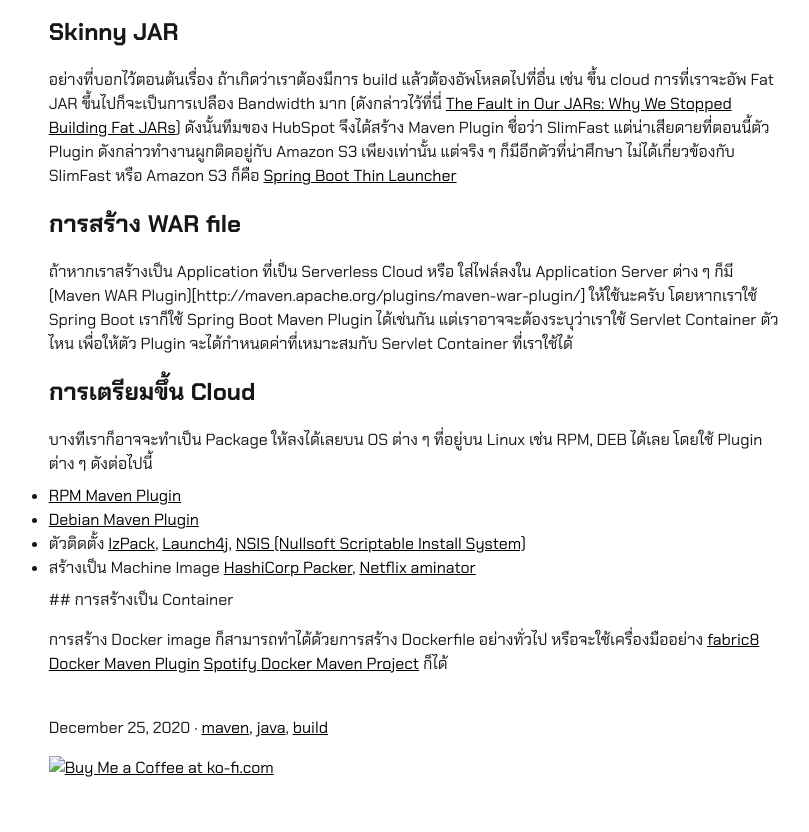
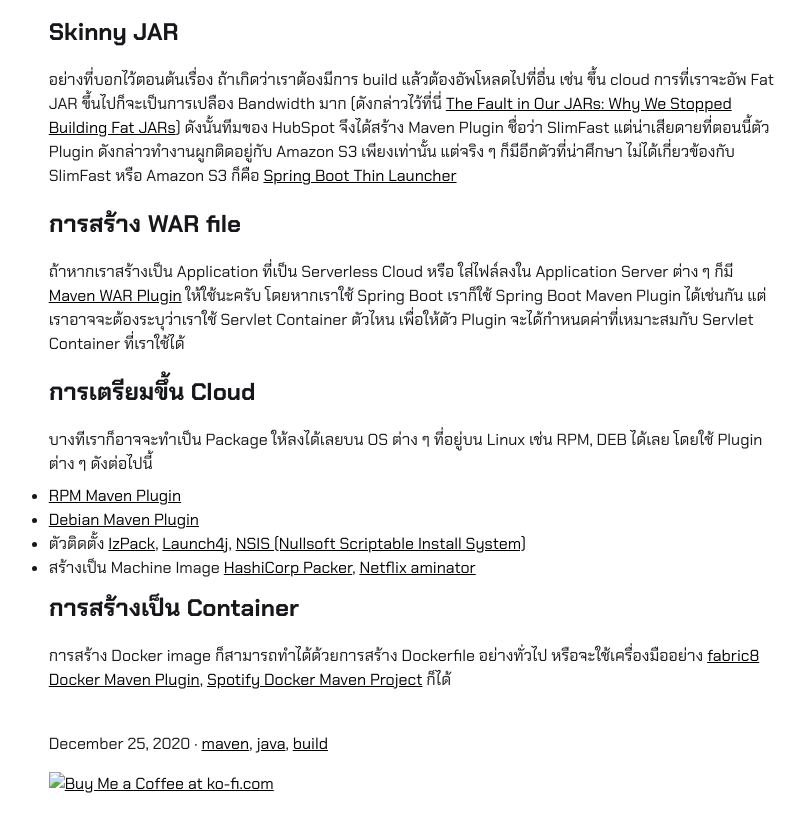
Before and after one commit to zekzit/zekzit.github.io, a Jekyll site: the page built from _posts/2020-12-25-ways-to-build-in-maven.md, in a window 1280 px wide and 900 px high, scrolled down 2785 px. Shown: the top 832 px of the window, without its empty margins (304-1113 px from the left). Built offline with Jekyll 4.4.1, drawn with Linux system fonts in a browser that asks for light colours; some web fonts are replaced.

Commit message:
Fix some errors

```diff
--- a/_posts/2020-12-25-ways-to-build-in-maven.md
+++ b/_posts/2020-12-25-ways-to-build-in-maven.md
@@ -118,7 +118,7 @@ Fat jar ก็คือ JAR ที่ประกอบไปด้วย librar
 
 ## การสร้าง WAR file
 
-ถ้าหากเราสร้างเป็น Application ที่เป็น Serverless Cloud หรือ ใส่ไฟล์ลงใน Application Server ต่าง ๆ ก็มี (Maven WAR Plugin)[http://maven.apache.org/plugins/maven-war-plugin/] ให้ใช้นะครับ โดยหากเราใช้ Spring Boot เราก็ใช้ Spring Boot Maven Plugin ได้เช่นกัน แต่เราอาจจะต้องระบุว่าเราใช้ Servlet Container ตัวไหน เพื่อให้ตัว Plugin จะได้กำหนดค่าที่เหมาะสมกับ Servlet Container ที่เราใช้ได้
+ถ้าหากเราสร้างเป็น Application ที่เป็น Serverless Cloud หรือ ใส่ไฟล์ลงใน Application Server ต่าง ๆ ก็มี [Maven WAR Plugin](http://maven.apache.org/plugins/maven-war-plugin/) ให้ใช้นะครับ โดยหากเราใช้ Spring Boot เราก็ใช้ Spring Boot Maven Plugin ได้เช่นกัน แต่เราอาจจะต้องระบุว่าเราใช้ Servlet Container ตัวไหน เพื่อให้ตัว Plugin จะได้กำหนดค่าที่เหมาะสมกับ Servlet Container ที่เราใช้ได้
 
 ## การเตรียมขึ้น Cloud
 
@@ -128,6 +128,6 @@ Fat jar ก็คือ JAR ที่ประกอบไปด้วย librar
  - ตัวติดตั้ง [IzPack](http://izpack.org/), [Launch4j](http://launch4j.sourceforge.net/), [NSIS (Nullsoft Scriptable Install System)](https://nsis.sourceforge.io/Main_Page)
  - สร้างเป็น Machine Image [HashiCorp Packer](https://www.packer.io/), [Netflix aminator](https://github.com/Netflix/aminator)
 
- ## การสร้างเป็น Container
+## การสร้างเป็น Container
 
- การสร้าง Docker image ก็สามารถทำได้ด้วยการสร้าง Dockerfile อย่างทั่วไป หรือจะใช้เครื่องมืออย่าง [fabric8 Docker Maven Plugin](https://github.com/fabric8io/docker-maven-plugin) [Spotify Docker Maven Project](https://github.com/spotify/dockerfile-maven) ก็ได้
+การสร้าง Docker image ก็สามารถทำได้ด้วยการสร้าง Dockerfile อย่างทั่วไป หรือจะใช้เครื่องมืออย่าง [fabric8 Docker Maven Plugin](https://github.com/fabric8io/docker-maven-plugin), [Spotify Docker Maven Project](https://github.com/spotify/dockerfile-maven) ก็ได้
```
